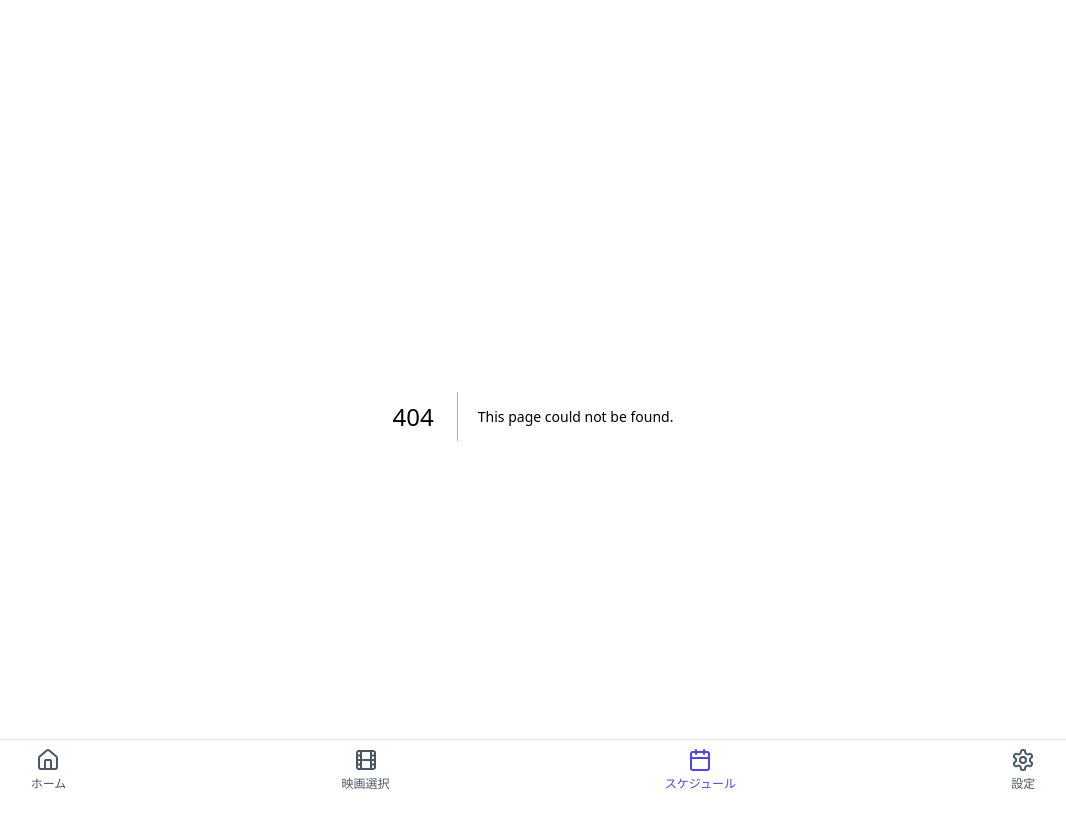
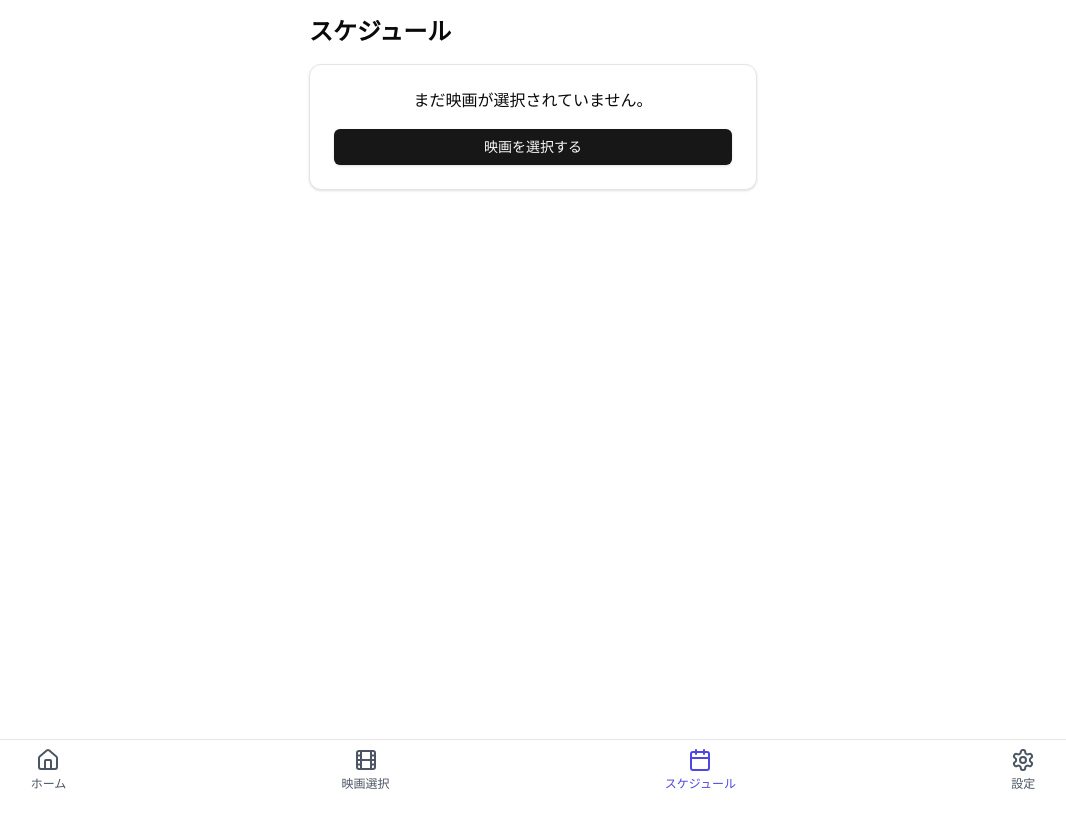
Before and after one commit to yasudaProduct/cinema-shedule, a Next.js app: page /schedule in a window 1280 px wide. Before the commit this address had no page. Shown: the top 828 px of the page, without its empty margins (107-1173 px from the left). After the commit the page ends 800 px from the top, so only its background shows below. Built offline with nearby package versions, Linux system fonts and the light colour scheme.

Commit message:
:lipstick: scheduleが追加

```diff
--- a/app/layout.tsx
+++ b/app/layout.tsx
@@ -2,6 +2,7 @@ import type { Metadata } from "next";
 import { Geist, Geist_Mono } from "next/font/google";
 import "./globals.css";
 import { FooterMenu } from "@/components/footer-menu";
+import { MovieProvider } from "@/context/MovieContext";
 
 const geistSans = Geist({
   variable: "--font-geist-sans",
@@ -28,10 +29,12 @@ export default function RootLayout({
       <body
         className={`${geistSans.variable} ${geistMono.variable} antialiased`}
       >
-        <main className="container mx-auto p-4">
-          {children}
-        </main>
-        <FooterMenu />
+        <MovieProvider>
+          <main className="container mx-auto p-4">
+            {children}
+          </main>
+          <FooterMenu />
+        </MovieProvider>
       </body>
     </html>
   );
--- a/app/movies/page.tsx
+++ b/app/movies/page.tsx
@@ -12,21 +12,13 @@ import {
 import MovieCard from "@/components/movie-card"
 import SelectedMovies from "@/components/selected-movies"
 import { getAllMoviesWithTheaters, theaters } from '@/data/mock'
-import { MovieWithTheater } from '@/types/movie'
+import { useMovieContext } from '@/context/MovieContext'
 
 export default function MoviesPage() {
-  const [movies, setMovies] = useState(getAllMoviesWithTheaters())
-  const [selectedMovies, setSelectedMovies] = useState<MovieWithTheater[]>([])
+  const [movies] = useState(getAllMoviesWithTheaters())
+  const { selectedMovies, addMovie, removeMovie } = useMovieContext()
   const [searchQuery, setSearchQuery] = useState('')
   const [selectedTheater, setSelectedTheater] = useState('all')
-
-  const handleAddMovie = (movie: MovieWithTheater) => {
-    setSelectedMovies((prev) => [...prev, movie])
-  }
-
-  const handleRemoveMovie = (movieId: string) => {
-    setSelectedMovies((prev) => prev.filter((m) => m.id !== movieId))
-  }
 
   const filteredMovies = movies.filter((movie) => {
     const matchesSearch = movie.title.toLowerCase().includes(searchQuery.toLowerCase())
@@ -65,7 +57,7 @@ export default function MoviesPage() {
           <MovieCard
             key={movie.id}
             movie={movie}
-            onAdd={() => handleAddMovie(movie)}
+            onAdd={() => addMovie(movie)}
             isSelected={selectedMovies.some((m) => m.id === movie.id)}
           />
         ))}
@@ -73,7 +65,7 @@ export default function MoviesPage() {
 
       <SelectedMovies
         movies={selectedMovies}
-        onRemove={handleRemoveMovie}
+        onRemove={removeMovie}
       />
     </div>
   )
--- /dev/null
+++ b/app/schedule/page.tsx
@@ -0,0 +1,85 @@
+'use client'
+
+import { useMovieContext } from '@/context/MovieContext'
+import { Card, CardContent, CardHeader, CardTitle } from "@/components/ui/card"
+import { Button } from "@/components/ui/button"
+import { Clock, MapPin } from 'lucide-react'
+import Link from 'next/link'
+import { MovieWithTheater } from '@/types/movie'
+
+function calculateTimeDifference(movie1: MovieWithTheater, movie2: MovieWithTheater): number {
+  const [hours1, minutes1] = movie1.startTime.split(':').map(Number)
+  const [hours2, minutes2] = movie2.startTime.split(':').map(Number)
+  const date1 = new Date(2023, 0, 1, hours1, minutes1)
+  const date2 = new Date(2023, 0, 1, hours2, minutes2)
+  return (date2.getTime() - date1.getTime()) / (1000 * 60) - movie1.duration
+}
+
+export default function SchedulePage() {
+  const { selectedMovies } = useMovieContext()
+
+  const sortedMovies = [...selectedMovies].sort((a, b) => {
+    const [hoursA, minutesA] = a.startTime.split(':').map(Number)
+    const [hoursB, minutesB] = b.startTime.split(':').map(Number)
+    return hoursA * 60 + minutesA - (hoursB * 60 + minutesB)
+  })
+
+  return (
+    <div className="max-w-md mx-auto">
+      <h1 className="text-2xl font-bold mb-4">スケジュール</h1>
+      {selectedMovies.length === 0 ? (
+        <Card>
+          <CardContent className="pt-6">
+            <p className="text-center mb-4">まだ映画が選択されていません。</p>
+            <Link href="/movies">
+              <Button className="w-full">映画を選択する</Button>
+            </Link>
+          </CardContent>
+        </Card>
+      ) : (
+        <Card>
+          <CardHeader>
+            <CardTitle>最適なスケジュール</CardTitle>
+          </CardHeader>
+          <CardContent className="relative text-sm">
+            <div className="absolute left-[0.875rem] top-0 bottom-0 w-px bg-gray-200" />
+            <div className="space-y-4">
+              {sortedMovies.map((movie, index) => (
+                <div key={movie.id}>
+                  <div className="relative pl-6">
+                    <div className="absolute left-0 w-3 h-3 rounded-full bg-indigo-600" />
+                    <div className="space-y-1">
+                      <h3 className="font-medium">{movie.title}</h3>
+                      <div className="flex items-center gap-2 text-xs text-gray-600">
+                        <div className="flex items-center gap-1">
+                          <Clock className="w-3 h-3" />
+                          {movie.startTime} - {movie.duration}分
+                        </div>
+                        <div className="flex items-center gap-1">
+                          <MapPin className="w-3 h-3" />
+                          {movie.theater.name}
+                        </div>
+                      </div>
+                    </div>
+                  </div>
+                  {index < sortedMovies.length - 1 && (
+                    <div className="relative pl-6 mt-2">
+                      <div className="absolute left-0 w-3 h-3 rounded-full bg-gray-200 flex items-center justify-center">
+                        <Clock className="w-2 h-2 text-gray-600" />
+                      </div>
+                      <div className="text-xs text-gray-600">
+                        移動時間: {calculateTimeDifference(movie, sortedMovies[index + 1])}分
+                        <br />
+                        {movie.theater.name}から{sortedMovies[index + 1].theater.name}まで移動
+                      </div>
+                    </div>
+                  )}
+                </div>
+              ))}
+            </div>
+          </CardContent>
+        </Card>
+      )}
+    </div>
+  )
+}
--- /dev/null
+++ b/context/MovieContext.tsx
@@ -0,0 +1,38 @@
+'use client'
+
+import React, { createContext, useContext, useState, ReactNode } from 'react'
+import { MovieWithTheater } from '@/types/movie'
+
+interface MovieContextType {
+  selectedMovies: MovieWithTheater[]
+  addMovie: (movie: MovieWithTheater) => void
+  removeMovie: (movieId: string) => void
+}
+
+const MovieContext = createContext<MovieContextType | undefined>(undefined)
+
+export function MovieProvider({ children }: { children: ReactNode }) {
+  const [selectedMovies, setSelectedMovies] = useState<MovieWithTheater[]>([])
+
+  const addMovie = (movie: MovieWithTheater) => {
+    setSelectedMovies((prev) => [...prev, movie])
+  }
+
+  const removeMovie = (movieId: string) => {
+    setSelectedMovies((prev) => prev.filter((m) => m.id !== movieId))
+  }
+
+  return (
+    <MovieContext.Provider value={{ selectedMovies, addMovie, removeMovie }}>
+      {children}
+    </MovieContext.Provider>
+  )
+}
+
+export function useMovieContext() {
+  const context = useContext(MovieContext)
+  if (context === undefined) {
+    throw new Error('useMovieContext must be used within a MovieProvider')
+  }
+  return context
+}
```
